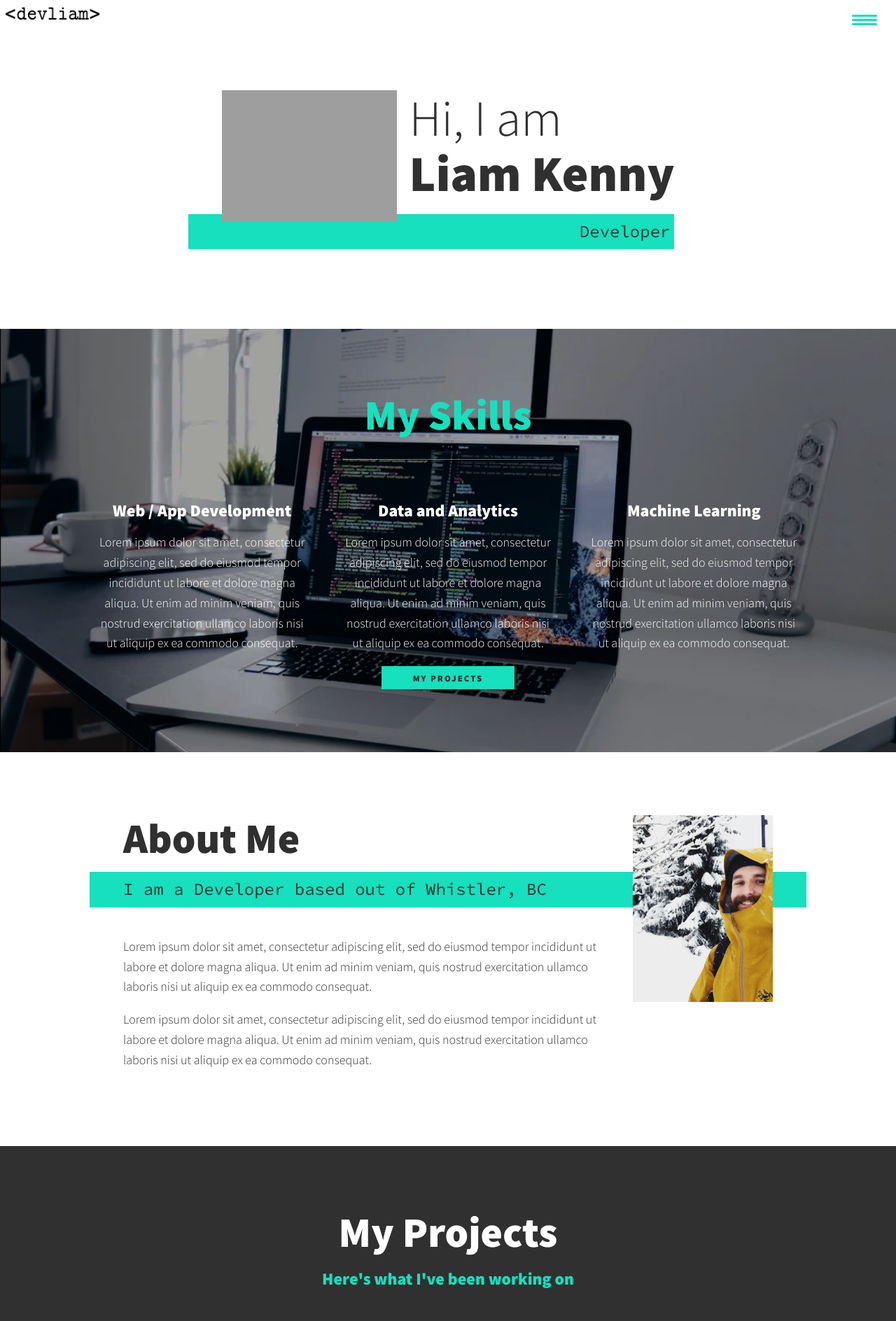
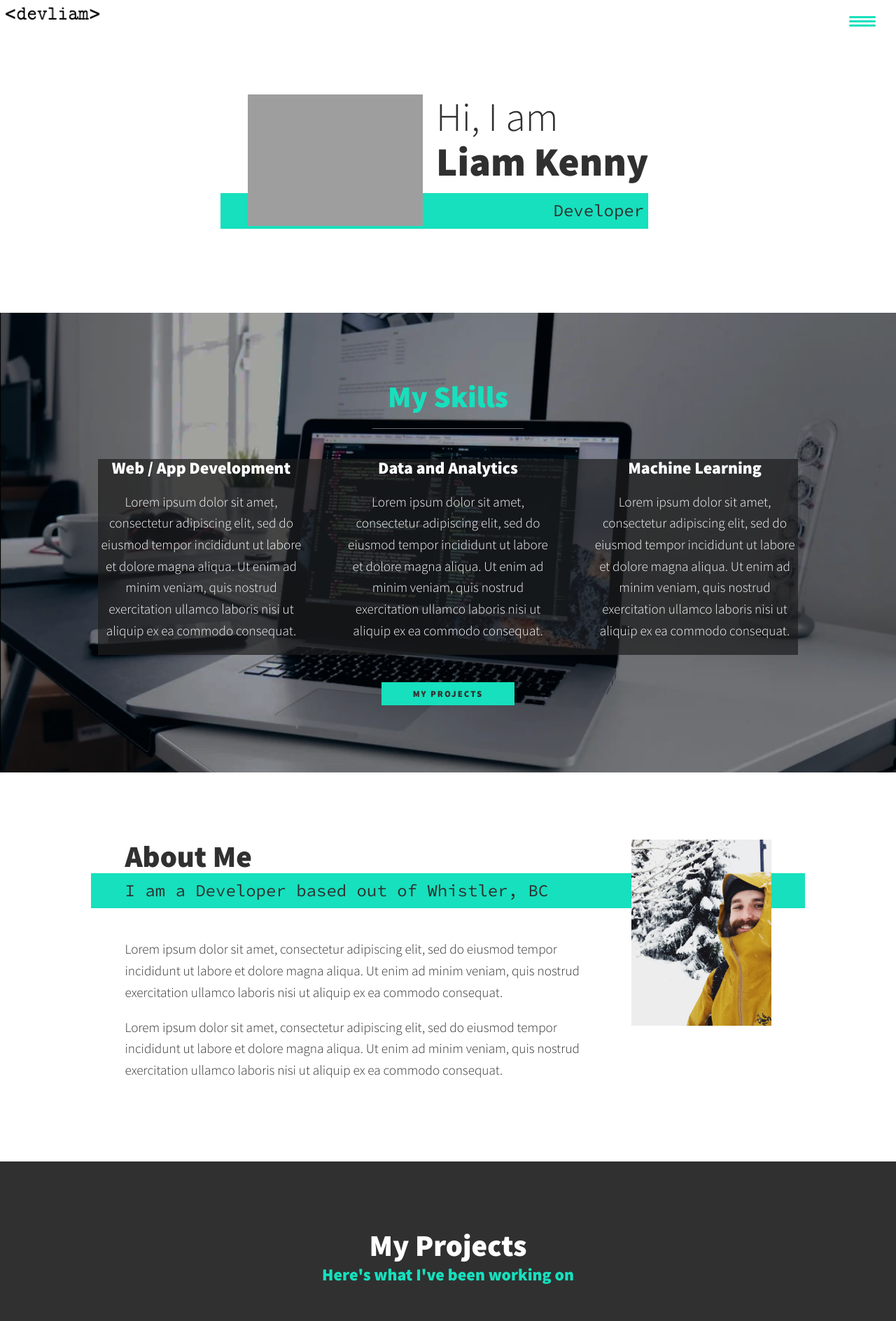
Before and after one commit to lck3nny/Portfolio, a PHP site: page / in a window 1280 px wide. Shown: the top 1888 px of the page at 70% size. Run offline with PHP 8.4, Linux system fonts and the light colour scheme; some libraries are stand-ins or nearby versions; grey boxes are pictures that could not be loaded.

Commit message:
updated tablet and phone optimisation

```diff
--- a/css/style.css
+++ b/css/style.css
@@ -17,7 +17,8 @@
     --clr-dark: #303030;
     --clr-darker: #1f1f1f;
     --clr-accent: #16e0bd;
-    --clr-dark-trans: rgba(48, 48, 48, 0.25)
+    --clr-light-trans: rgba(48, 48, 48, 0.7);
+    --clr-dark-trans: rgba(29, 29, 29, 0.7);
 
     --fs-h1: 3rem;
     --fs-h2: 2.25rem;
@@ -33,14 +34,18 @@
 /* Default Media Queries  */
 /* ~~~~~~~~~~~~~~~~~~~~~~~~~~~~~~~~~~~~~~~~~~~~~~~~~~ */
 
-@media (min-width: 800px) {
+@media (min-width: 1050px) {
     :root {
-        --fs-h1: 4.5rem;
-        --fs-h2: 3.75rem;
+        --fs-h1: 3.6rem;
+        --fs-h2: 2.7rem;
         --fs-h3: 1.5rem;
-        --fs-body: 1.125rem;
+        --fs-body: 1.2rem;
     }
 }
+
+
+
+
 
 /* ~~~~~~~~~~~~~~~~~~~~~~~~~~~~~~~~~~~~~~~~~~~~~~~~~~ */
 /* General Styling */
@@ -109,12 +114,17 @@
 
 .section_title{
     margin: 0;
-    margin-bottom: .25em;
-
 }
 
 .section_title-intro{
     font-weight: var(--fw-reg);
+    margin-bottom: .25em;
+
+
+}
+
+.section_title-intro-alt{
+    padding-top: 1.5em;
 }
 
 .section_title-intro strong{
@@ -154,7 +164,7 @@
 }
 
 /* Nav */
-
+/* ~~~~~~~~~~~~~~~~~~~~~~~~~~~~~~~~~~~~~~~~~~~~~~~~~~ */
 .nav{
     position: fixed;
     background-color: var(--clr-dark);
@@ -208,6 +218,8 @@
 
 
 
+/* Nav Optimization for Different Screen Sizes*/
+/* ~~~~~~~~~~~~~~~~~~~~~~~~~~~~~~~~~~~~~~~~~~~~~~~~~~ */
 
 
 @media (min-width: 900px){
@@ -216,13 +228,13 @@
     }
 }
 
-@media (min-width: 600px) and (max-width: 900px){
+@media (min-width: 800px) and (max-width: 900px){
     .nav-open .nav {
         transform: translateX(60%);
     }
 }
 
-@media (max-width: 600px){
+@media (max-width: 800px){
     .nav-open .nav {
         transform: translateX(50%);
     }
@@ -232,7 +244,9 @@
     position: fixed;
 }
 
-/* Hamburger Animation */
+/* Hamburger Animation - Navigation Toggle */
+/* ~~~~~~~~~~~~~~~~~~~~~~~~~~~~~~~~~~~~~~~~~~~~~~~~~~ */
+
 
 .nav-open .hamburger {
     transform: rotate(.625turn);
@@ -247,6 +261,7 @@
 }
 
 /* Hamburger */
+/* ~~~~~~~~~~~~~~~~~~~~~~~~~~~~~~~~~~~~~~~~~~~~~~~~~~ */
 
 .hamburger{
     display: block;
@@ -279,9 +294,10 @@
 /* ~~~~~~~~~~~~~~~~~~~~~~~~~~~~~~~~~~~~~~~~~~~~~~~~~~ */
 .intro{
     position: relative;
+
 }
 
-@media (min-width: 600px){
+@media (min-width: 800px){
     .intro{
         display: grid;
         width: min-content;
@@ -289,6 +305,7 @@
         grid-column-gap: 1em;
         grid-template-areas: "img title" "img subtitle";
         grid-template-columns: min-content max-content;
+        overflow: scroll;
     }
 
     .intro_img{
@@ -349,6 +366,8 @@
 .skills{
     max-width: 400px;
     margin: 0 auto;
+    background-color: var(--clr-dark-trans);
+    margin-bottom: 2em;
 }
 
 @media (min-width: 800px) {
@@ -448,7 +467,7 @@
     top: 45%;
     left: 5%;
     right: 5%;
-    background-color: rgba(48,48,48,0.7);
+    background-color: var(--clr-light-trans);
 
 }
 
--- a/index.php
+++ b/index.php
@@ -19,7 +19,6 @@
     </head>
 
     <body>
-        <!-- ~~~~~~~~~~~~~~~~~~~~~~~~~~~~~~~~~~~~~~~~~~~~~~~~~~ -->
         <!-- Header Import -->
         <!-- ~~~~~~~~~~~~~~~~~~~~~~~~~~~~~~~~~~~~~~~~~~~~~~~~~~ -->
         <?php include "header.html";?>
@@ -93,13 +92,13 @@
 
             <div class="portfolio">
                 <!-- portfolio item 1 -->
-                <a href="#" class="portfolio_item">
+                <a href="avalanche.php" class="portfolio_item">
                     <div class='portfolio_text'><?php echo $my_projects[0];?></div>
                     <img src="src/avalanche_square_light.png" alt="" class="portfolio_img" >
                 </a>
 
                 <!-- portfolio item 2 -->
-                <a href="#" class="portfolio_item">
+                <a href="pokemon.php" class="portfolio_item">
                     <div class='portfolio_text'><?php echo $my_projects[1];?></div>
                     <img src="src/pokemon_square_2.png" alt="" class="portfolio_img">
                 </a>
```
Also changed, not shown: avalanche.php (added, +38 -0 lines), pokemon.php (added, +38 -0 lines).
